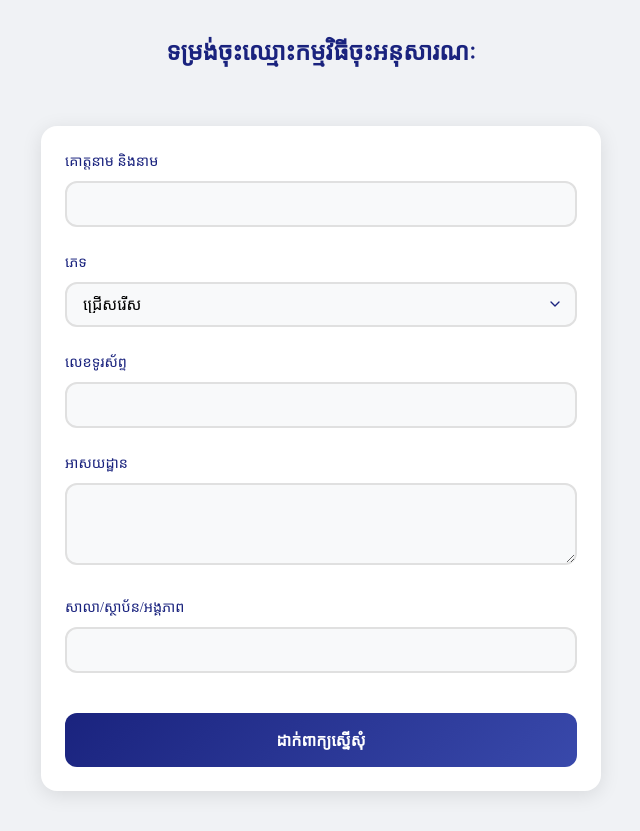
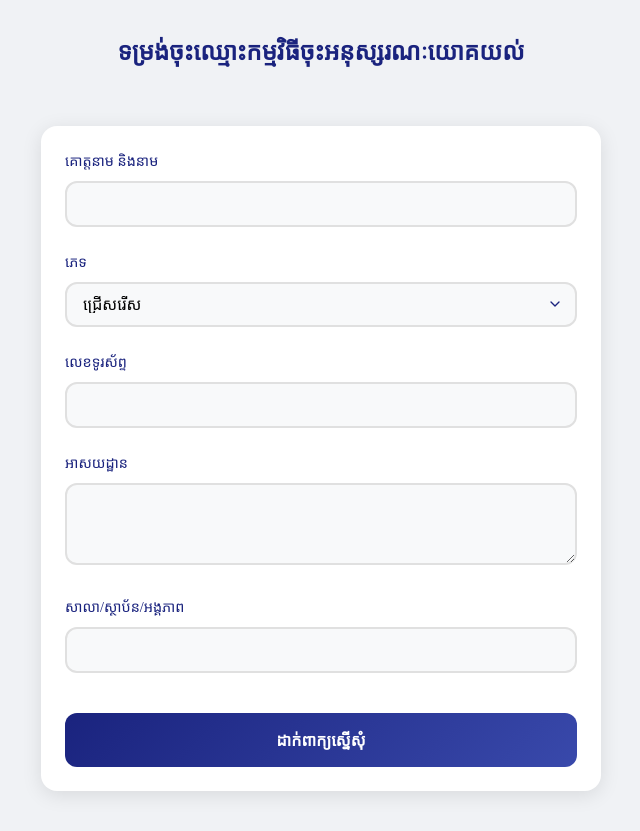
Before and after one commit to ycdo-dev/Registrationform-for-Ycdo, a plain HTML site: page index.html in a window 1280 px wide. Shown: the whole page, without its empty margins (319-959 px from the left). Drawn offline with Linux system fonts and the light colour scheme; a web font is replaced by a local one.

Commit message:
Update index.html

```diff
--- a/index.html
+++ b/index.html
@@ -289,7 +289,7 @@
 <body>
     <div class="container">
         <div class="header">
-            <h1>ទម្រង់ចុះឈ្មោះកម្មវិធីចុះអនុសារណៈ</h1>
+            <h1>ទម្រង់ចុះឈ្មោះកម្មវិធីចុះអនុស្សរណៈយោគយល់</h1>
         </div>
 
         <div class="card">
```
